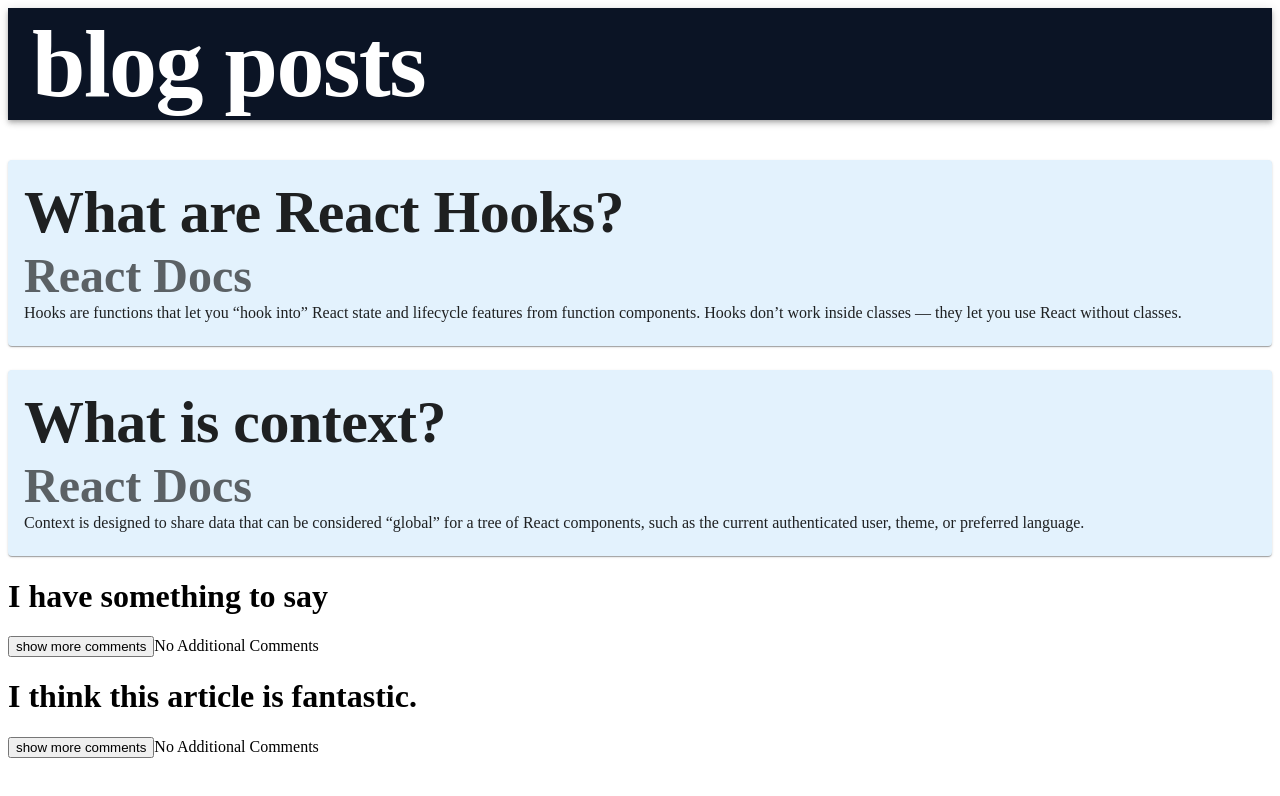
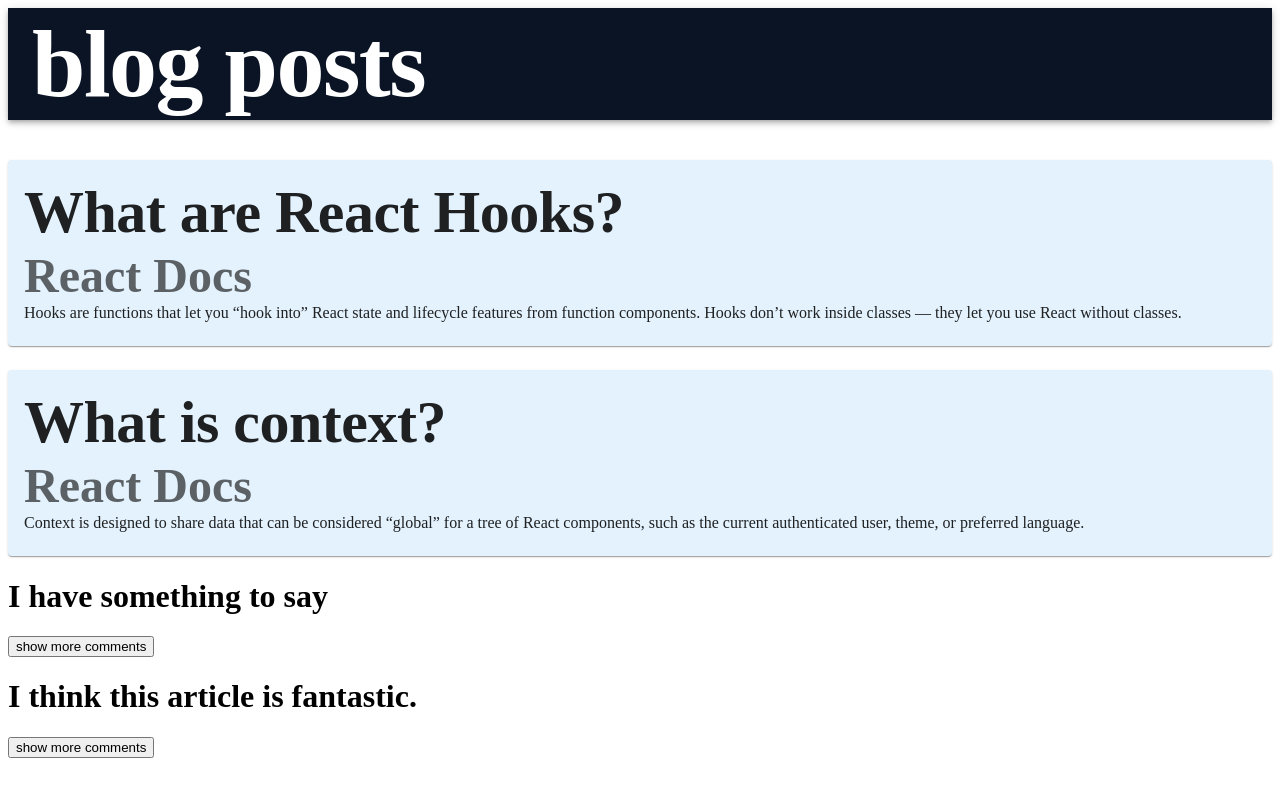
Before and after one commit to stephnitis/blog-site, a React (Create React App) app: page / in a window 1280 px wide. Shown: the top 796 px of the page. Built offline with nearby package versions, Linux system fonts and the light colour scheme.

Commit message:
format correction, but mapping is still connected to all original comments

```diff
--- a/src/components/Comments.jsx
+++ b/src/components/Comments.jsx
@@ -16,13 +16,13 @@
       {commentData.map((comment, index) => (
         <div key={`comment-${index}`}>
           <h1>{comment.text}</h1>
-          <button onClick={() => getNestedComments(comment.children)}>show more comments</button>
+
           {showComments ? <div>{ nestedComments.map((nestedComment, index) => (
             <div key={`nested-${index}`}>
               <p>{nestedComment.text}</p>
             </div>
 
-          ))} </div> : 'No Additional Comments'}
+          ))} </div> : <button onClick={() => getNestedComments(comment.children)}>show more comments</button>}
         </div>
       ))}
     </div>
```
